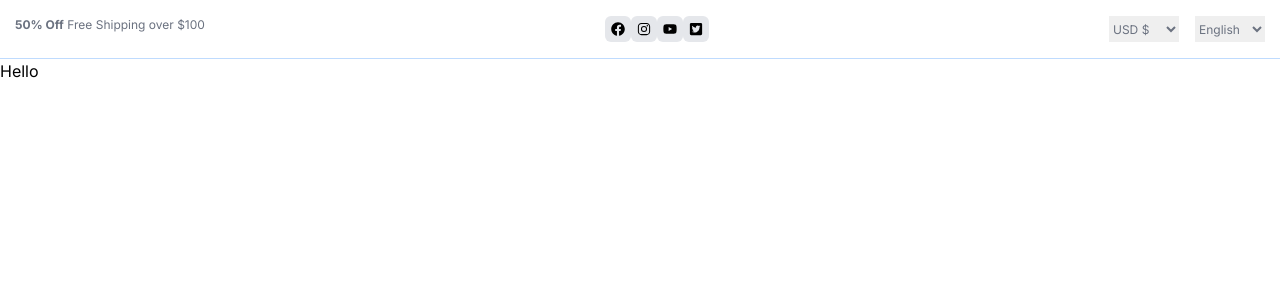
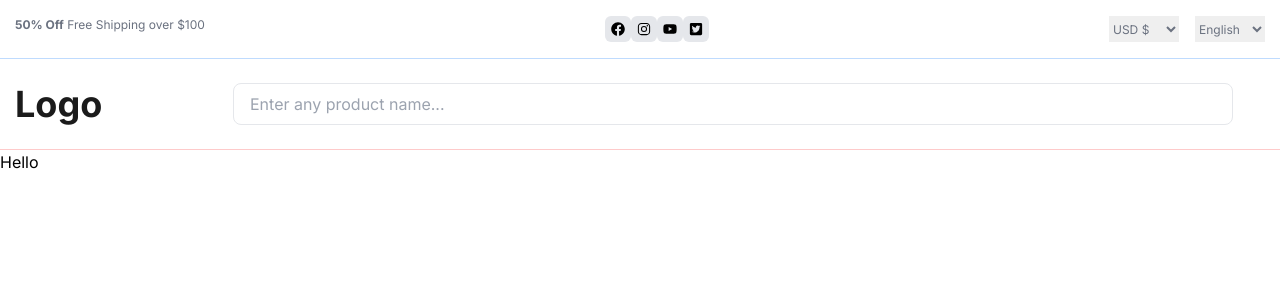
Before and after one commit to kaimanasse15/Shoppingwithme, a Next.js app: page / in a window 1280 px wide. Shown: the top 300 px of the page. Built offline with nearby package versions, Linux system fonts and the light colour scheme.

Commit message:
This is the placeholder for the headerpage

```diff
--- a/src/app/layout.tsx
+++ b/src/app/layout.tsx
@@ -2,6 +2,7 @@ import type { Metadata } from "next";
 import { Inter } from "next/font/google";
 import "./globals.css";
 import HeaderTop from "@/components/HeaderTop";
+import HeaderMain from "@/components/HeaderMain";
 
 const inter = Inter({ subsets: ["latin"] });
 
@@ -19,6 +20,7 @@ export default function RootLayout({
     <html lang="en">
       <body className={inter.className}>
         <HeaderTop/>
+        <HeaderMain/>
         {children}
         </body>
     </html>
--- /dev/null
+++ b/src/components/HeaderMain.tsx
@@ -0,0 +1,23 @@
+import React from 'react'
+
+const HeaderMain = () => {
+  return (
+    <div className="border-b border-red-200 pe-8 py-6">
+      <div className="container sm:flex justify-between items-center">
+        {/*pb-4 for space*/}
+        <div className="font-bold text-4xl text-center sm:p-0 text-blackish">Logo
+          {/*<img src="logo.png" alt="Logo" width="70" height="70" />*/}
+        </div>
+
+        <div className="w-full sm:w-[1000px] md:w-w[70%] relative">
+          <input
+           className="border-gray-200 border p-2 px-4 rounded-lg w-full" type="text"
+           placeholder="Enter any product name..."
+           />
+        </div>
+      </div>
+    </div>
+  );
+};
+
+export default HeaderMain
```
